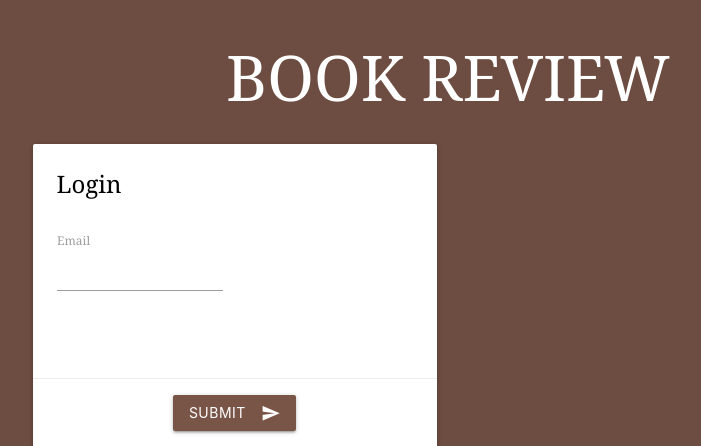
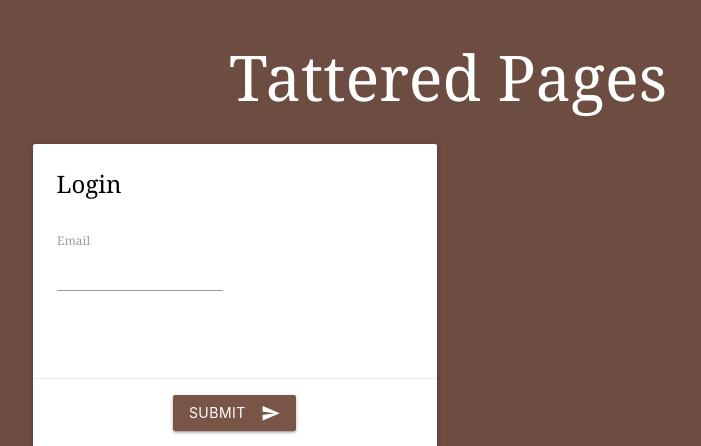
Before and after one commit to HarikaBhogaraju/BookReview, a PHP site: page /verifyEmail.phtml in a window 1280 px wide. Shown: the top 446 px of the page, without its empty margins (192-893 px from the left). Run offline with PHP 8.4, Linux system fonts and the light colour scheme; some libraries are stand-ins or nearby versions.

Commit message:
Update verifyEmail.phtml

```diff
--- a/verifyEmail.phtml
+++ b/verifyEmail.phtml
@@ -21,7 +21,7 @@
 
   <div style="font-family:georgia;text-align:center;color:white;">
 
-    <h1>BOOK REVIEW</h1>
+    <h1>Tattered Pages</h1>
     <div class="row">
         <div class="col s4  offset-s2">
 
```
